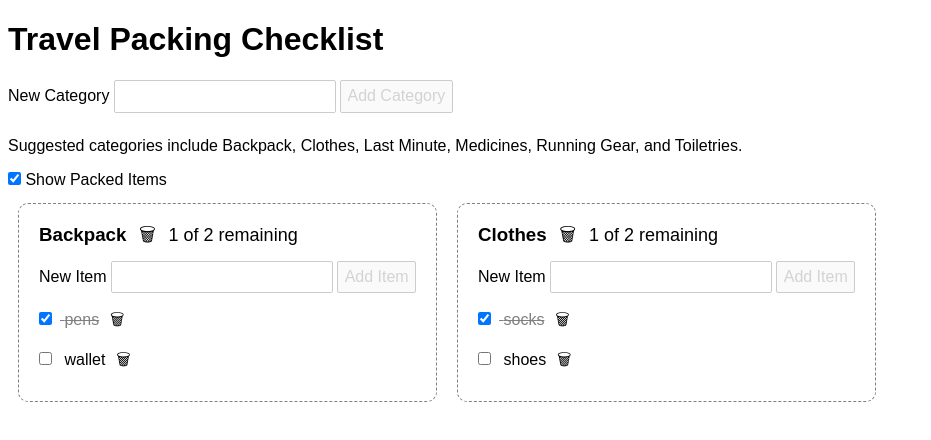
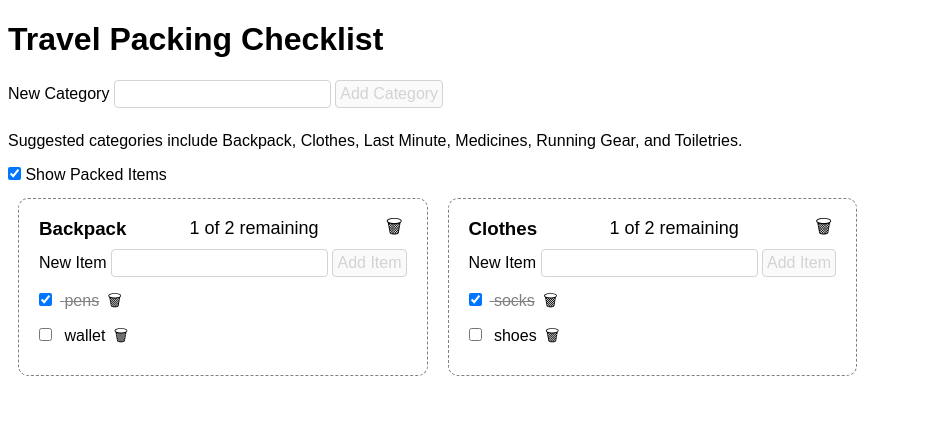
Before and after one commit to mvolkmann/travel-packing, a Svelte app: page / in a window 1280 px wide. Shown: the top 440 px of the page, without its empty margins (0-931 px from the left). Built offline with nearby package versions, Linux system fonts and the light colour scheme.

Commit message:
progress

```diff
--- a/public/global.css
+++ b/public/global.css
@@ -1,5 +1,10 @@
 body {
   font-family: sans-serif;
+}
+
+button:not(:disabled),
+input:not(:disabled) {
+  cursor: pointer;
 }
 
 button:disabled {
@@ -24,11 +29,13 @@ input,
 button,
 select,
 textarea {
+  --padding: 4px;
+
   font-family: inherit;
   font-size: inherit;
-  padding: 0.4em;
+  padding: var(--padding);
   margin: 0 0 0.5em 0;
   box-sizing: border-box;
-  border: 1px solid #ccc;
-  border-radius: 2px;
+  border: solid lightgray 1px;
+  border-radius: var(--padding);
 }
--- a/src/Category.svelte
+++ b/src/Category.svelte
@@ -8,6 +8,7 @@
 
   const dispatch = createEventDispatcher();
 
+  let editing = false;
   let itemName = '';
 
   $: remaining = category.items.filter(item => !item.packed).length;
@@ -29,6 +30,10 @@
 
 <style>
   h3 {
+    display: flex;
+    justify-content: space-between;
+    align-items: center;
+
     margin: 0;
   }
 
@@ -47,6 +52,7 @@
   .status {
     font-size: 18px;
     font-weight: normal;
+    margin: 0 15px;
   }
 
   ul {
@@ -58,9 +64,13 @@
 
 <section>
   <h3>
-    {category.name}
+    {#if editing}
+      <input bind:value={category.name} on:blur={() => editing = false}/>
+    {:else}
+      <span on:click={() => editing = true}>{category.name}</span>
+    {/if}
+    <span class="status">{status}</span>
     <button class="icon" on:click={() => dispatch('delete')}>&#x1F5D1;</button>
-    <span class="status">{status}</span>
   </h3>
 
   <form on:submit|preventDefault={addItem}>
--- a/src/Item.svelte
+++ b/src/Item.svelte
@@ -2,6 +2,8 @@
   import {createEventDispatcher} from 'svelte';
 
   export let item;
+
+  let editing = false;
 
   const dispatch = createEventDispatcher();
 </script>
@@ -29,7 +31,11 @@
 <li>
   <label class="packed-{item.packed}">
     <input type="checkbox" bind:checked={item.packed} />
-    {item.name}
+    {#if editing}
+      <input bind:value={item.name} on:blur={() => editing = false}/>
+    {:else}
+      <span on:click={() => editing = true}>{item.name}</span>
+    {/if}
   </label>
   <button class="icon" on:click={() => dispatch('delete')}>&#x1F5D1;</button>
 </li>
```
